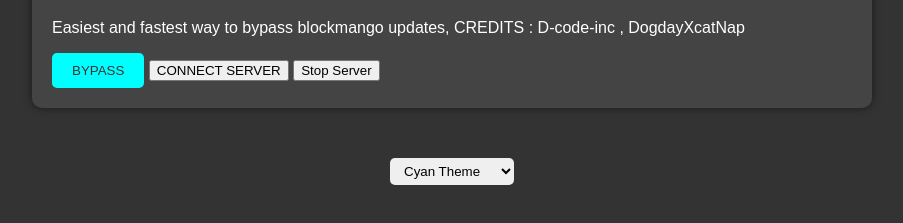
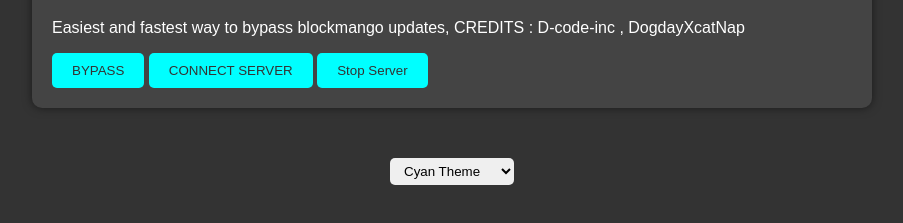
Before and after one commit to DogDay-X-CatNap/DDxCN-Bypass, a plain HTML site: page index.html in a window 1280 px wide. Shown: the part 131-354 px from the top of the page, without its empty margins (188-1091 px from the left). Drawn offline with Linux system fonts and the light colour scheme.

Commit message:
Update index.html

```diff
--- a/index.html
+++ b/index.html
@@ -3,6 +3,17 @@
   <body>
 <title>DDxCN Bypass and D-cOde inc bypass</title>
 <style>
+  button {
+    background-color: var(--theme-button-bg, #00FFFF); /* Default button background color: cyan */
+    color: var(--theme-button-text, #333); /* Default button text color: gray */
+    padding: 10px 20px;
+    border: none;
+    border-radius: 5px;
+    cursor: pointer;
+  }
+  </style>
+
+    <style>
   body {
     font-family: Arial, sans-serif;
     margin: 0;
```
